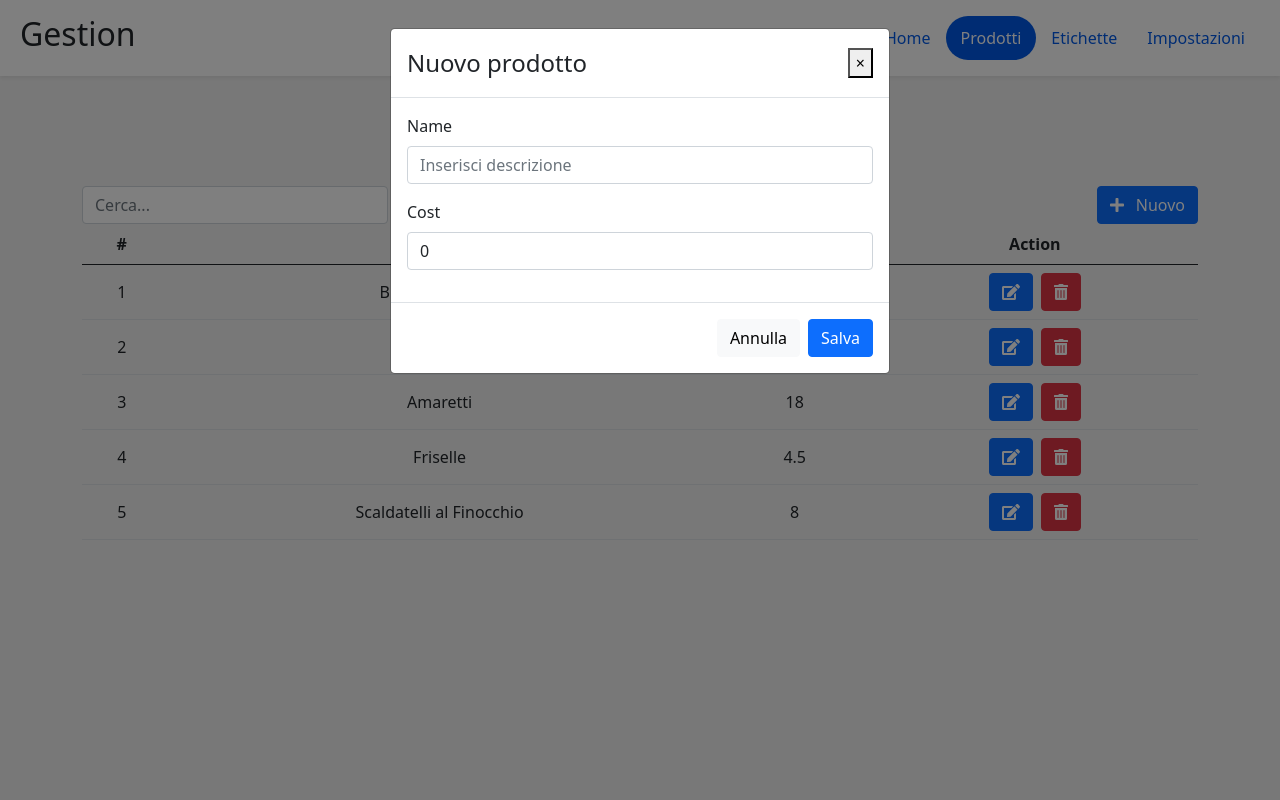
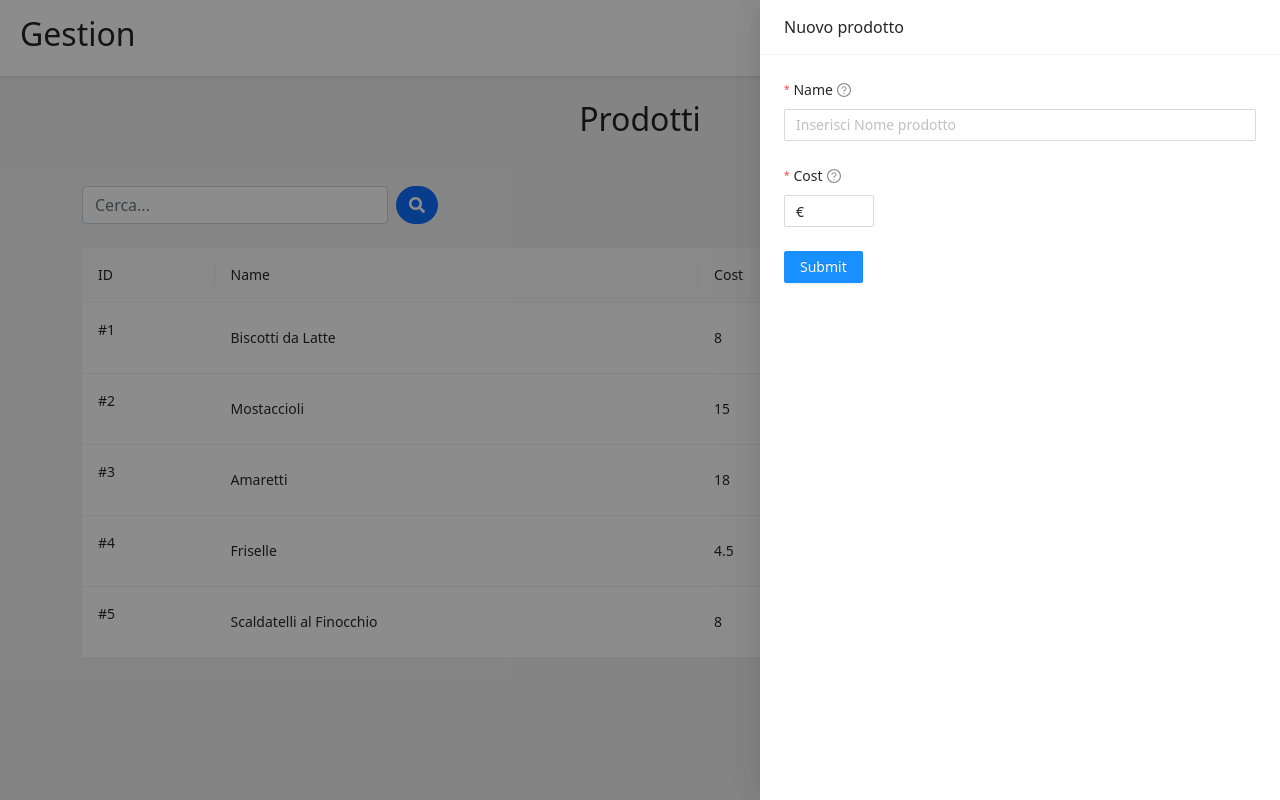
Before and after one commit to CMDev97/etichette, a React (Create React App) app: page /product in a window 1280 px wide. Both pictures are taken after a click on the button "Nuovo". Built offline with nearby package versions, Linux system fonts and the light colour scheme; the HTML template or start-up script is replaced by a standard one.

Commit message:
Add Ant-d Library design

```diff
--- a/package.json
+++ b/package.json
@@ -3,11 +3,13 @@
   "version": "0.1.0",
   "private": true,
   "dependencies": {
+    "@ant-design/icons": "^4.6.2",
     "@fortawesome/free-solid-svg-icons": "^5.15.3",
     "@fortawesome/react-fontawesome": "^0.1.14",
     "@testing-library/jest-dom": "^5.14.1",
     "@testing-library/react": "^11.2.7",
     "@testing-library/user-event": "^12.8.3",
+    "antd": "^4.16.9",
     "bootstrap": "^5.0.2",
     "popper.js": "^1.16.1",
     "react": "^17.0.2",
--- a/src/App.js
+++ b/src/App.js
@@ -1,5 +1,6 @@
 import './stile/App.css';
 import './stile/NavBar.css';
+import 'antd/dist/antd.css';
 import React from "react";
 import {BrowserRouter as Router, Switch, Route} from 'react-router-dom';
 import NavBarComponent from "./component/NavBarComponent";
@@ -20,10 +21,11 @@ Array.prototype.filterName = function (search){
     return newArray;
 }
 
+
 Array.prototype.removeByID = function(id){
     let newArray = [];
-    this.forEach((element, position)=>{
-        if (element.id != id){
+    this.forEach((element)=>{
+        if (element.id !== id){
             newArray.push(element);
         }
     });
--- a/src/actions/index.js
+++ b/src/actions/index.js
@@ -1,4 +1,10 @@
 
+export const addProduct = (value) =>{
+    return {
+        type:'ADD_PRODUCT',
+        value:value
+    }
+}
 
 export const deleteProduct = (id) =>{
     return {
--- a/src/component/ModalComponents/ModalFormProduct.js
+++ b/src/component/ModalComponents/ModalFormProduct.js
@@ -1,51 +1,69 @@
-import React from "react";
-import {Button, Form, Modal} from "react-bootstrap";
+import React, { useState } from 'react';
+import {Form, message, Input, Button, InputNumber} from 'antd';
+import {useDispatch, useSelector} from "react-redux";
+import {addProduct, hideModal} from "../../actions";
 
-class ModalFormProduct extends React.Component {
 
-    constructor(props) {
-        super(props);
-        this.state = {
-            name: '',
-            cost:0.00
+
+
+function ModalFormProduct(){
+    const dispatch = useDispatch();
+
+    const [form] = Form.useForm();
+
+    const onFinish = (values) => {
+        console.log('Success:', values);
+        message.loading({ content: 'Caricamento in corso...', key:'updatable' })
+        const jsonValue = {
+            id:34,
+            name:values.name,
+            cost:values.cost
         }
-        this._handleChangeCost = this._handleChangeCost.bind(this);
-        this._handleChangeName = this._handleChangeName.bind(this);
-    }
+        console.log(jsonValue);
+        dispatch(addProduct(jsonValue));
+        setTimeout(() => {
+            message.success({ content: 'Caricato!', key:'updatable', duration: 2 });
+        }, 1000);
+        dispatch(hideModal());
+    };
 
-    _handleChangeName(event){
-        this.setState({name : event.target.value});
-    }
+    const onFinishFailed = (errorInfo) => {
+        console.log('Failed:', errorInfo.errorFields);
+        const hide = message.error(errorInfo.errorFields[0].name + " : " + errorInfo.errorFields[0].errors);
+        setTimeout(hide, 2500);
 
-    _handleChangeCost(event){
-        this.setState({cost: event.target.value});
-    }
+    };
 
-    render() {
-        return(
-            <>
-                <Modal.Body>
-                    <Form>
-                        <Form.Group className="mb-3" controlId="formBasicEmail">
-                            <Form.Label>Name</Form.Label>
-                            <Form.Control type="text" value={this.state.name}
-                                          placeholder="Inserisci descrizione" onChange={this._handleChangeName} />
-                        </Form.Group>
-                        <Form.Group className="mb-3">
-                            <Form.Label>Cost</Form.Label>
-                            <Form.Control type="number" value={this.state.cost}
-                                          placeholder="Inserisci valore" onChange={this._handleChangeCost}/>
-                        </Form.Group>
-                    </Form>
-                </Modal.Body>
 
-                <Modal.Footer>
-                    <Button variant="light">Annulla</Button>
-                    <Button variant="primary">Salva</Button>
-                </Modal.Footer>
-            </>
-        );
-    }
+    return(
+        <Form
+            form={form}
+            layout="vertical"
+            onFinish={onFinish}
+            onFinishFailed={onFinishFailed}
+        >
+            <Form.Item name="name" label="Name" required rules={[
+                {
+                    required: true,
+                },
+            ]} tooltip="Devi inserire il nome del prodotto">
+                <Input placeholder="Inserisci Nome prodotto" />
+            </Form.Item>
+            <Form.Item name="cost" label="Cost" required rules={[
+                {
+                    required: true,
+                },
+            ]} tooltip="Devi inserire il prezzo del prodotto">
+                <InputNumber
+                    formatter={value => `€ ${value}`.replace(/\B(?=(\d{3})+(?!\d))/g, ',')}
+                    parser={value => value.replace(/\€\s?|(,*)/g, '')}
+                />
+            </Form.Item>
+            <Form.Item>
+                <Button type="primary" htmlType="submit">Submit</Button>
+            </Form.Item>
+        </Form>
+    );
 
 }
 
--- a/src/component/ModalComponents/ModalView.js
+++ b/src/component/ModalComponents/ModalView.js
@@ -1,21 +1,21 @@
 import React from "react";
-import {Modal} from "react-bootstrap";
 import {useDispatch, useSelector} from "react-redux";
 import {hideModal} from "../../actions";
+import {Drawer} from "antd";
 
 function ModalView(){
     const modal = useSelector(state => state.modal);
     const dispatch = useDispatch();
     console.log(modal);
     return (
-        <Modal show={modal.visible} onHide={()=>{dispatch(hideModal())}}>
-            <Modal.Header closeButton>
-                <Modal.Title>
-                    {modal.title}
-                </Modal.Title>
-            </Modal.Header>
-            {modal.content}
-        </Modal>
+        <Drawer
+            title={modal.title}
+            width={520}
+            closable={false}
+            onClose={()=>{dispatch(hideModal())}}
+            visible={modal.visible}>
+        {modal.content}
+    </Drawer>
     );
 }
 
--- a/src/component/TableProduct/TableProduct.js
+++ b/src/component/TableProduct/TableProduct.js
@@ -1,31 +1,57 @@
 import React from "react";
-import RowProduct from "./RowProduct";
-import {useSelector} from "react-redux";
-import MessageEndTable from "../MessageEndTable";
+import {useDispatch, useSelector} from "react-redux";
+import {message, Table} from "antd";
+import {Button} from "react-bootstrap";
+import {FontAwesomeIcon} from "@fortawesome/react-fontawesome";
+import {faEdit, faTrashAlt} from "@fortawesome/free-solid-svg-icons";
+import {deleteProduct} from "../../actions";
+
+
+
+
 
 function TableProduct() {
     const productsState = useSelector(state => state.products);
-    let rows = [];
-    productsState.forEach(element => {
-        rows.push(<RowProduct key={element.id} element={element}/>);
-    });
-    if (rows.length === 0){
-        rows.push(<MessageEndTable colSpan='4' />)
+    const dispatch = useDispatch();
+    const handleOnClick = (object)=>{
+        console.log(object.value.id);
+        dispatch(deleteProduct(object.value.id));
+        setTimeout(() => {
+            message.success({ content: 'Cancellato con successo!', key:'updatable', duration: 2 });
+        }, 1000);
     }
+
+    const columns = [
+        {
+            title: "ID",
+            dataIndex: "id",
+            key: "id",
+            render: text => <p>#{text}</p>
+        },
+        {
+            title: "Name",
+            dataIndex: "name",
+            key: "name"
+        },
+        {
+            title: "Cost",
+            dataIndex: "cost",
+            key: "cost"
+        },
+        {
+            title:"Action",
+            key:"action",
+            render: (value) => (
+                <>
+                    <Button className="me-2" variant="primary"><FontAwesomeIcon icon={faEdit}/></Button>
+                    <Button onClick={()=>{handleOnClick({value})}} variant="danger"><FontAwesomeIcon icon={faTrashAlt}/></Button>
+                </>
+            )
+        }
+    ];
+
     return(
-        <table className='table table-image table-stripe'>
-            <thead>
-                <tr>
-                    <th>#</th>
-                    <th>Name</th>
-                    <th>Cost</th>
-                    <th>Action</th>
-                </tr>
-            </thead>
-            <tbody>
-                {rows}
-            </tbody>
-        </table>
+        <Table className="mt-4" dataSource={productsState.products} columns={columns} />
     );
 
 }
--- a/src/reducers/ProductsReducer.js
+++ b/src/reducers/ProductsReducer.js
@@ -1,10 +1,20 @@
 const jsonData = require('../dataMock/product.json');
-const initialState = jsonData.product;
+let initialState = {
+    search:"",
+    products: jsonData.product
+}
 
 const ProductsReducer = (state = initialState, action)=>{
     switch (action.type){
+        case 'ADD_PRODUCT':
+            return {
+                ...state, products: [...state.products, action.value]
+            };
         case 'DELETE':
-            return state.removeByID(action.id);
+            return {
+                ...state,
+                products : [...state.products.removeByID(action.id)]
+            };
         default: return state;
     }
 }
--- a/src/view/ViewSettings.js
+++ b/src/view/ViewSettings.js
@@ -1,13 +1,46 @@
 import React from "react";
-import {Row} from "react-bootstrap";
+import {Row, Col} from "react-bootstrap";
 import IvaViewEditComponent from "../component/IvaViewEditComponent";
+import {Menu} from "antd";
+import {FontAwesomeIcon} from "@fortawesome/react-fontawesome";
+import {faStoreAlt, faUserAlt, faPrint, faCashRegister, faPercent, faTags, faChevronRight} from "@fortawesome/free-solid-svg-icons";
 
 function ViewSettings(){
     return (
         <div className="mt-4">
             <h2>Impostazioni</h2>
             <Row>
-                <IvaViewEditComponent/>
+                <Col className="card p-3" md="3">
+                    <Menu
+                        style={{borderRight:"0px"}}
+                        className="w-100 border-0"
+                        style={{ width: 256 }}
+                        defaultSelectedKeys={['1']}
+                        defaultOpenKeys={['sub1']}>
+
+                        <Menu.Item key="1" icon={<FontAwesomeIcon icon={faStoreAlt}/>}>
+                            Dati attività
+                        </Menu.Item>
+                        <Menu.Item key="2" icon={<FontAwesomeIcon icon={faUserAlt}/>}>
+                            Dati Personali
+                        </Menu.Item>
+                        <Menu.Item key="3" icon={<FontAwesomeIcon icon={faCashRegister} />}>
+                                Ricevitore Fiscale
+                        </Menu.Item>
+                        <Menu.Item className="w-100" key="4" icon={<FontAwesomeIcon icon={faPrint}/>}>
+                            Stampanti
+                        </Menu.Item>
+                        <Menu.Item key="5" icon={<FontAwesomeIcon icon={faPercent} />}>
+                            Reparti IVA
+                        </Menu.Item>
+                        <Menu.Item key="6" icon={<FontAwesomeIcon icon={faTags} />}>
+                                Categorie
+                        </Menu.Item>
+                    </Menu>
+                </Col>
+                <Col className="card ms-2 p-4">
+                    <IvaViewEditComponent/>
+                </Col>
             </Row>
         </div>
     );
```
Also changed, not shown: src/component/TableProduct/tableProductConfig.js (added, +12 -0 lines), 1 other file (tests, documents, lock files or other folders).
